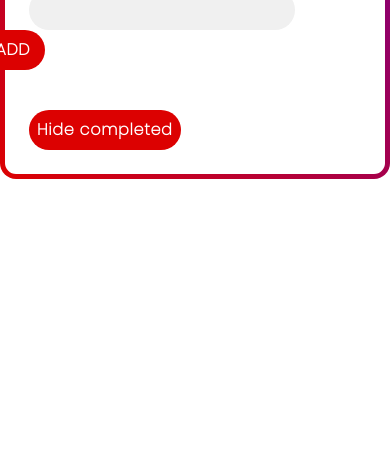
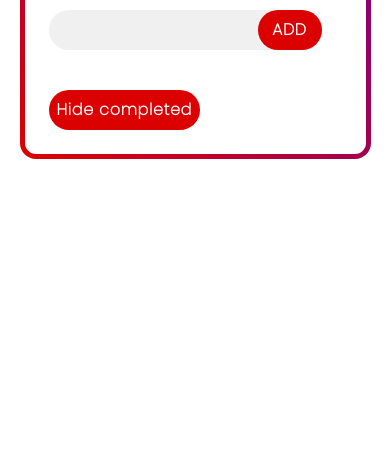
Before and after one commit to bojanognjen/To-do-list, a plain HTML site: page index.htm in a window 390 px wide. Shown: the part 382-844 px from the top of the page. Drawn offline with Linux system fonts and the light colour scheme.

Commit message:
Mobile responsive improved, and adding Enter keydown option

```diff
--- a/script.js
+++ b/script.js
@@ -69,6 +69,11 @@ function main() {
 
   addButton.addEventListener('click', pushArray);
 
+  input.addEventListener('keydown',
+                        (e) => e.key ==='Enter' ?
+                               pushArray() :
+                               null);
+
   toggleBtn.addEventListener('click', handleToggle);
 }
 
--- a/style.css
+++ b/style.css
@@ -59,9 +59,10 @@ body {
 }
 
 .container {
-  max-width: 100%;
+  max-width: 30rem;
   height: auto;
-  min-width: 300px;
+  min-width: 17rem;
+  width: 90vw;
   min-height: 200px;
   background-color: white;
   border-radius: 1rem;
@@ -101,15 +102,20 @@ body {
 
 .adding {
   margin: 1.5rem 0;
-}
-
-.adding .input {
-  max-width: 80%;
-  width: 20rem;
+  max-width: 20rem;
+  width: 70vw;
   background-color: rgb(240, 240, 240);
   border: none;
   border-radius: 2rem;
   padding: .5rem;
+  position: sticky;
+  display: flex;
+  align-items: center;
+}
+
+.adding .input {
+  background-color: transparent;
+  border: transparent;
 }
 
 .input:focus {
@@ -183,8 +189,8 @@ input[type="checkbox"]:checked {
   padding: .5rem;
   border-radius: 1.5rem;
   width: 4rem;
-  position: relative;
-  left: -3rem;
+  position: absolute;
+  right: 0;
   cursor: pointer;
   letter-spacing: .5pt;
   font-weight: bold;
```
